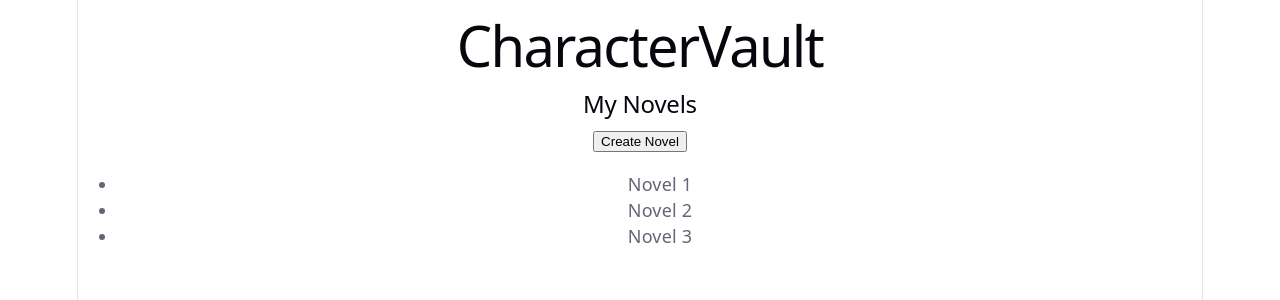
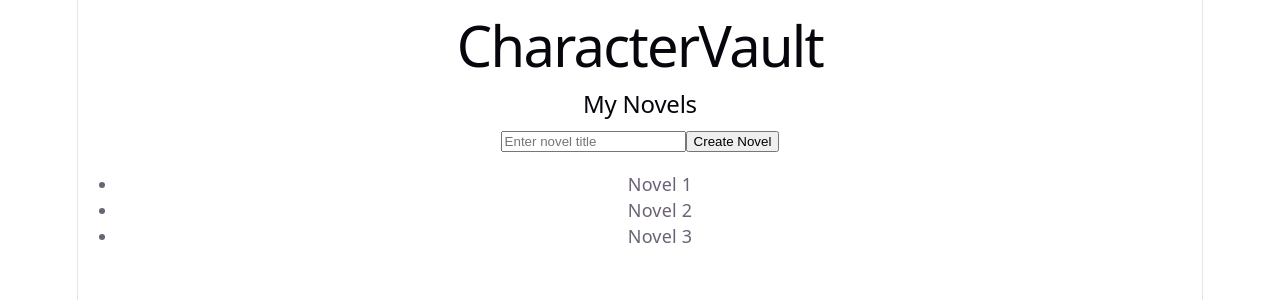
Before and after one commit to tassenraihantrima/CharacterVault, a React (Vite) app: page / in a window 1280 px wide. Shown: the top 300 px of the page. Built offline with nearby package versions, Linux system fonts and the light colour scheme.

Commit message:
Added custom novel title input

```diff
--- a/src/App.jsx
+++ b/src/App.jsx
@@ -1,30 +1,57 @@
+import { useState } from 'react'
 import './App.css'
 
 function App() {
-  const novels = [
+  //setNovels: a function that updates the novels array
+  const [novels, setNovels] = useState([
     { id: 1, title: 'Novel 1' },
     { id: 2, title: 'Novel 2' },
     { id: 3, title: 'Novel 3' }
-  ]
+  ])
 
+  //novelTitle: whatever the user types in the input box
+  //setNovelTitle: a function that updates the input value
+  const [novelTitle, setNovelTitle] = useState('')
+
+  // this function runs when Create Novel button is clicked
   function createNovel() {
+    // if the input is empty or only spaces, do nothing
+    if (!novelTitle.trim()) {
+      return
+    }
+
     // create a new novel object
     const newNovel = {
       id: novels.length + 1,
-      title: `Novel ${novels.length + 1}`
+      title: novelTitle
     }
 
     // add the new novel to the novels array
     setNovels([...novels, newNovel])
+
+    // clear the input box
+    setNovelTitle('')
   }
   return (
     <div>
+      {/* Main app title */}
       <h1>CharacterVault</h1>
 
+      {/* Novel section title */}
       <h2>My Novels</h2>
 
+      {/* Input box for novel title */}
+      <input
+        type="text"
+        value={novelTitle}
+        onChange={e => setNovelTitle(e.target.value)}
+        placeholder="Enter novel title"
+      />
+
+      {/* Button to create a new novel */}
       <button onClick={createNovel}>Create Novel</button>
 
+      {/* Display the list of novels */}
       <ul>
         {novels.map(novel => (
           <li key={novel.id}>{novel.title}</li>
```
